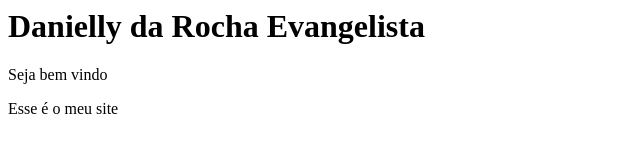
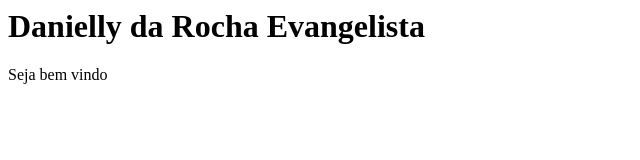
Before and after one commit to Adeillny/atividades, a plain HTML site: page index.html in a window 1280 px wide. Shown: the whole page, without its empty margins (0-640 px from the left). Drawn offline with Linux system fonts and the light colour scheme.

Commit message:
Update index.html

```diff
--- a/index.html
+++ b/index.html
@@ -5,6 +5,5 @@
   <body>
     <h1>Danielly da Rocha Evangelista</h1>
     <p>Seja bem vindo</p>
-    <p>Esse é o meu site</p>
   </body>
 </hmtl>
```
